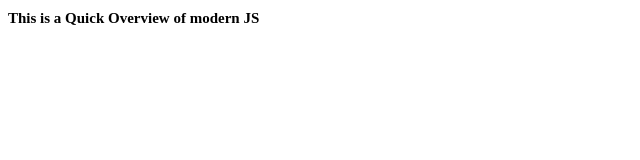
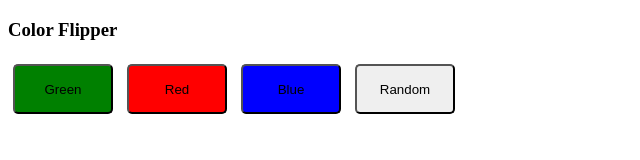
Before and after one commit to KodandaraoChellapilli/Eswar, a plain HTML site: page index.html in a window 1280 px wide. Shown: the whole page, without its empty margins (0-640 px from the left). Drawn offline with Linux system fonts and the light colour scheme.

Commit message:
added colorflipper project

```diff
--- a/index.html
+++ b/index.html
@@ -1,15 +1,46 @@
 <!DOCTYPE html>
 <html lang="en">
+
+
 <head>
-  <meta charset="UTF-8">
-  <meta name="viewport" content="width=device-width, initial-scale=1.0">
-  <title>OverView of Modern JS Fundamentals</title>
-  <link rel="stylesheet" href="style.css">
-  <script src="script.js" defer></script>
+
+  <title>Color Flipper</title>
+
+  <style>
+
+    #green {
+      background-color: green;
+    }
+
+    #red {
+      background-color: red;
+    }
+
+    #blue {
+      background-color: blue;
+    }
+
+    button {
+      border-radius: 5px;
+      width: 100px;
+      height: 50px;
+      margin: 5px;
+    }
+
+  </style>
 </head>
+
+
 <body>
+  <h3>Color Flipper</h3>
+  <button id="green" onClick="setColor('green')">Green</button>
+  <button id="red" onClick="setColor('red')">Red</button>
+  <button id="blue" onClick="setColor('blue')">Blue</button>
+  <button onClick="randomColor()">Random</button>
 
-  <h1 class="heading">This is a Quick Overview of modern JS</h1>
+  <script src="script.js"></script>
+</body>
 
-</body>
+
+
 </html>
--- a/script.js
+++ b/script.js
@@ -329,13 +329,29 @@
 
 // headingE1.classList.add("heading--big");
 
-const headingE1 = document.querySelector(".heading");
+// const headingE1 = document.querySelector(".heading");
 
-const clickHandler = () => {
-  headingE1.style.color = "red";
-  console.log("changed color");
-};
+// const clickHandler = () => {
+//   headingE1.style.color = "red";
+//   console.log("changed color");
+// };
 
 
 
-headingE1.addEventListener("click", clickHandler);
+// headingE1.addEventListener("click", clickHandler);
+
+
+
+const body = document.body;
+
+
+function setColor(name){
+  body.style.backgroundColor = name
+}
+
+function randomColor(){
+  const red = Math.round(Math.random() * 255);
+  const green =Math.round( Math.random() * 255)
+  const blue = Math.round(Math.random() * 255)
+  body.style.backgroundColor = `rgb(${red}, ${green}, ${blue})`;
+}
```
